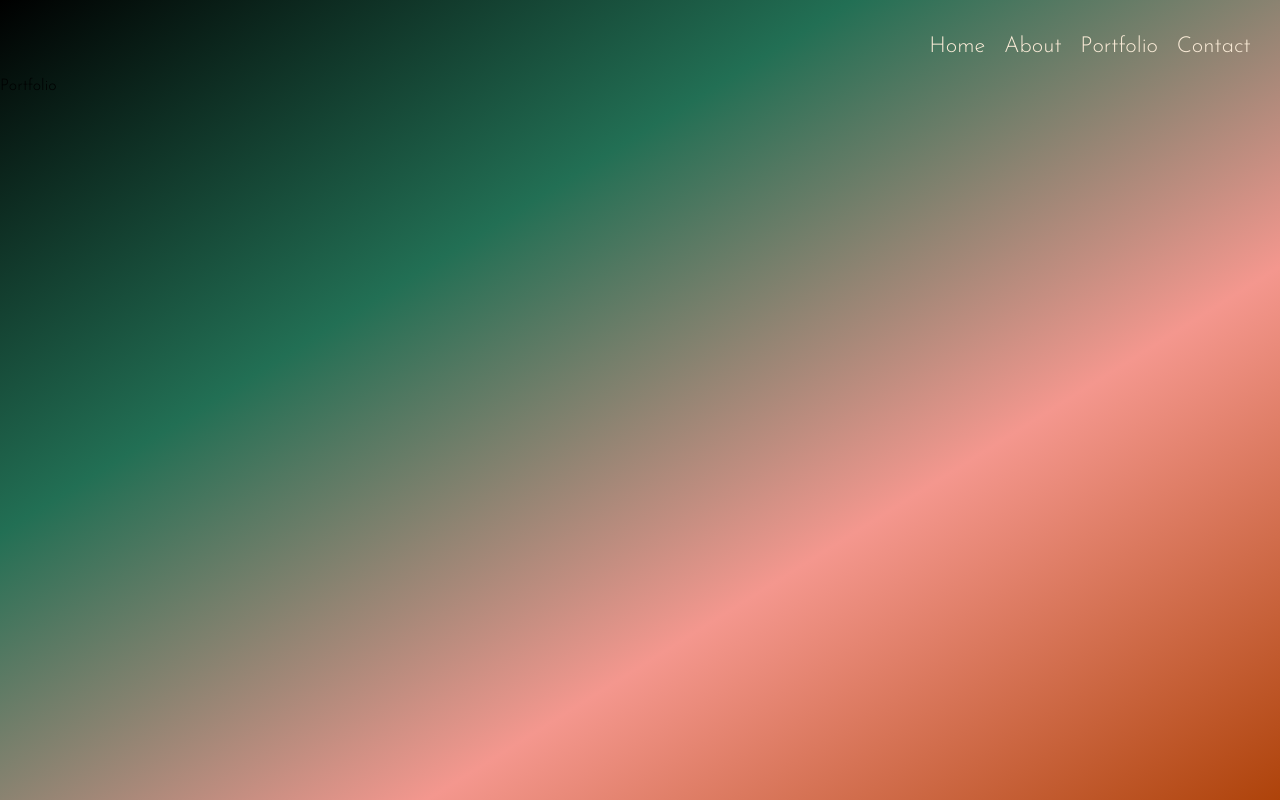
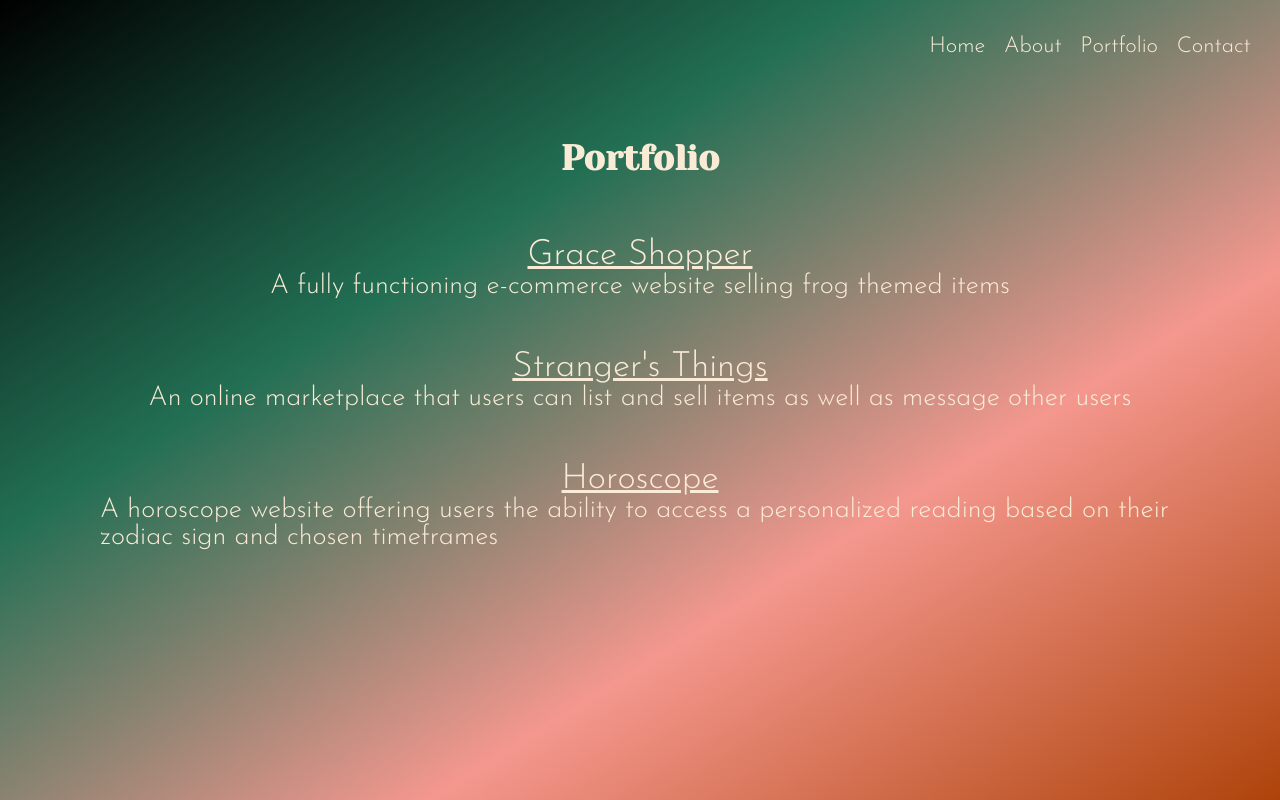
Before and after one commit to LindsayBrumley/react-professional-site, a React (Vite) app: page /portfolio in a window 1280 px wide. Built offline with nearby package versions, Linux system fonts and the light colour scheme; the HTML template or start-up script is replaced by a standard one.

Commit message:
portfolio component started

```diff
--- a/src/Components/About.jsx
+++ b/src/Components/About.jsx
@@ -15,10 +15,7 @@ export function About() {
           src="https://drive.google.com/uc?export=view&id=1CCjIvQYzAojVAy8AwQriehQHuVMbRiss"
           className="bigluke"
         />
-        {/* <img
-          src=""
-          className="family"
-        /> */}
+
         <p className="p-3"></p>
         <img
           src="https://drive.google.com/uc?export=view&id=1cKojhprXwQfXCDwJmFbdDwLSsi21xJF3"
--- a/src/Components/Portfolio.jsx
+++ b/src/Components/Portfolio.jsx
@@ -1,3 +1,40 @@
+import "../Components/component-css/portfolio.css";
+
 export function Portfolio() {
-  return <div>Portfolio</div>;
+  return (
+    <div className="portfolio-container">
+      <h1 className="portfolio">Portfolio</h1>
+      <a
+        href="https://github.com/LindsayBrumley/grace-shopper"
+        className="portfolio-links"
+      >
+        Grace Shopper
+      </a>
+      <p className="project-description">
+        A fully functioning e-commerce website selling frog themed items
+      </p>
+
+      <a
+        href="https://github.com/LindsayBrumley/stranger-s-things"
+        className="portfolio-links"
+      >
+        Stranger's Things
+      </a>
+      <p className="project-description">
+        An online marketplace that users can list and sell items as well as
+        message other users
+      </p>
+
+      <a
+        href="https://github.com/LindsayBrumley/Horoscope"
+        className="portfolio-links"
+      >
+        Horoscope
+      </a>
+      <p className="project-description">
+        A horoscope website offering users the ability to access a personalized
+        reading based on their zodiac sign and chosen timeframes
+      </p>
+    </div>
+  );
 }
--- /dev/null
+++ b/src/Components/component-css/portfolio.css
@@ -0,0 +1,38 @@
+* {
+  margin: 0;
+  padding: 0;
+  box-sizing: border-box;
+}
+
+.portfolio-container {
+  flex: 2;
+  display: flex;
+  flex-direction: column;
+  align-items: center;
+  justify-content: center;
+  padding: 60px;
+  padding-left: 100px;
+  padding-right: 100px;
+}
+
+.portfolio {
+  font-family: "Yeseva One", cursive;
+  font-size: 50px;
+  color: antiquewhite;
+  font-size: 35px;
+  display: flex;
+  padding-bottom: 60px;
+}
+
+.project-description {
+  font-family: "Josefin Sans", sans-serif;
+  color: antiquewhite;
+  font-size: 27px;
+  padding-bottom: 50px;
+}
+
+.portfolio-links {
+  font-family: "Josefin Sans", sans-serif;
+  color: antiquewhite;
+  font-size: 35px;
+}
```
